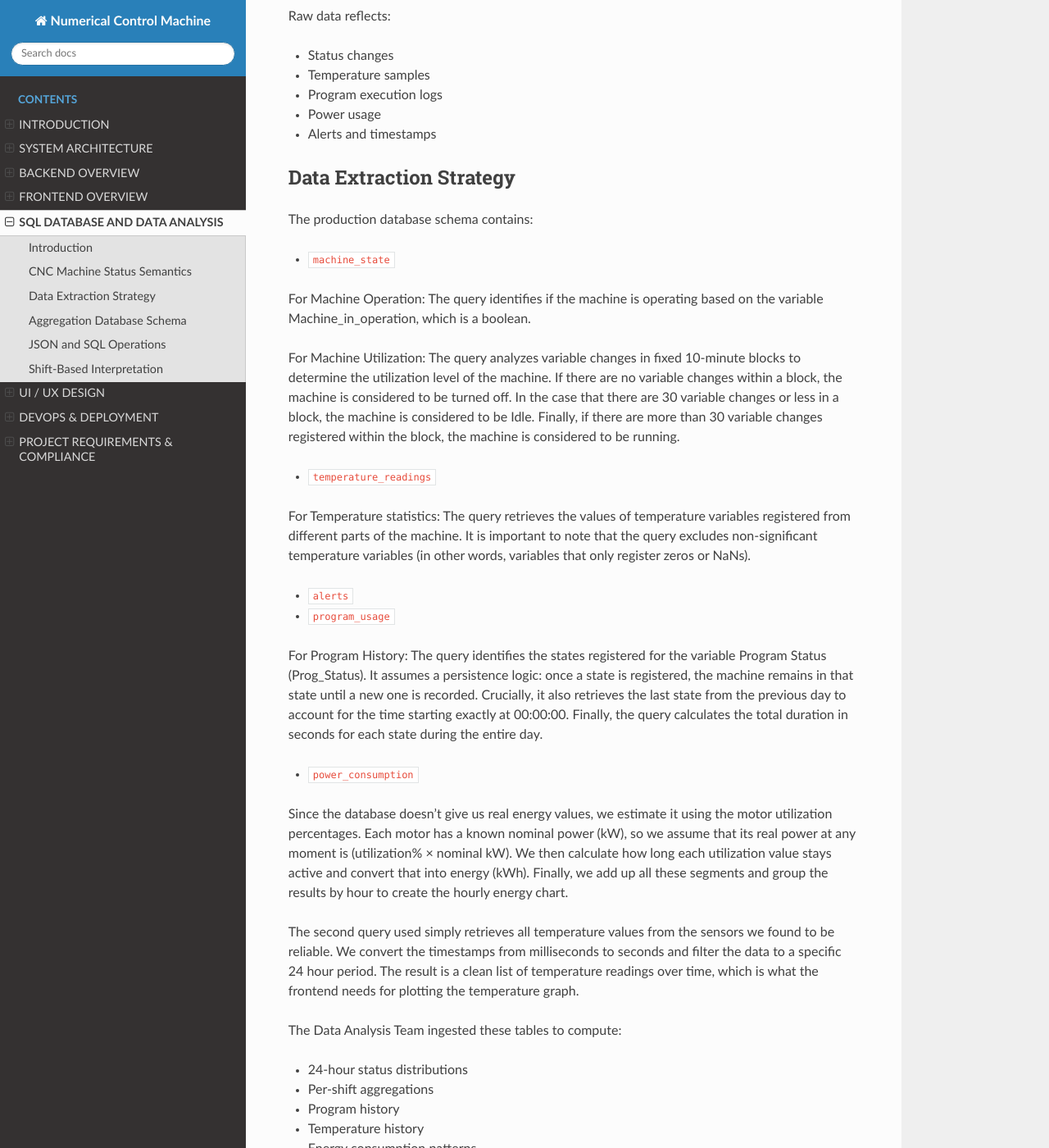
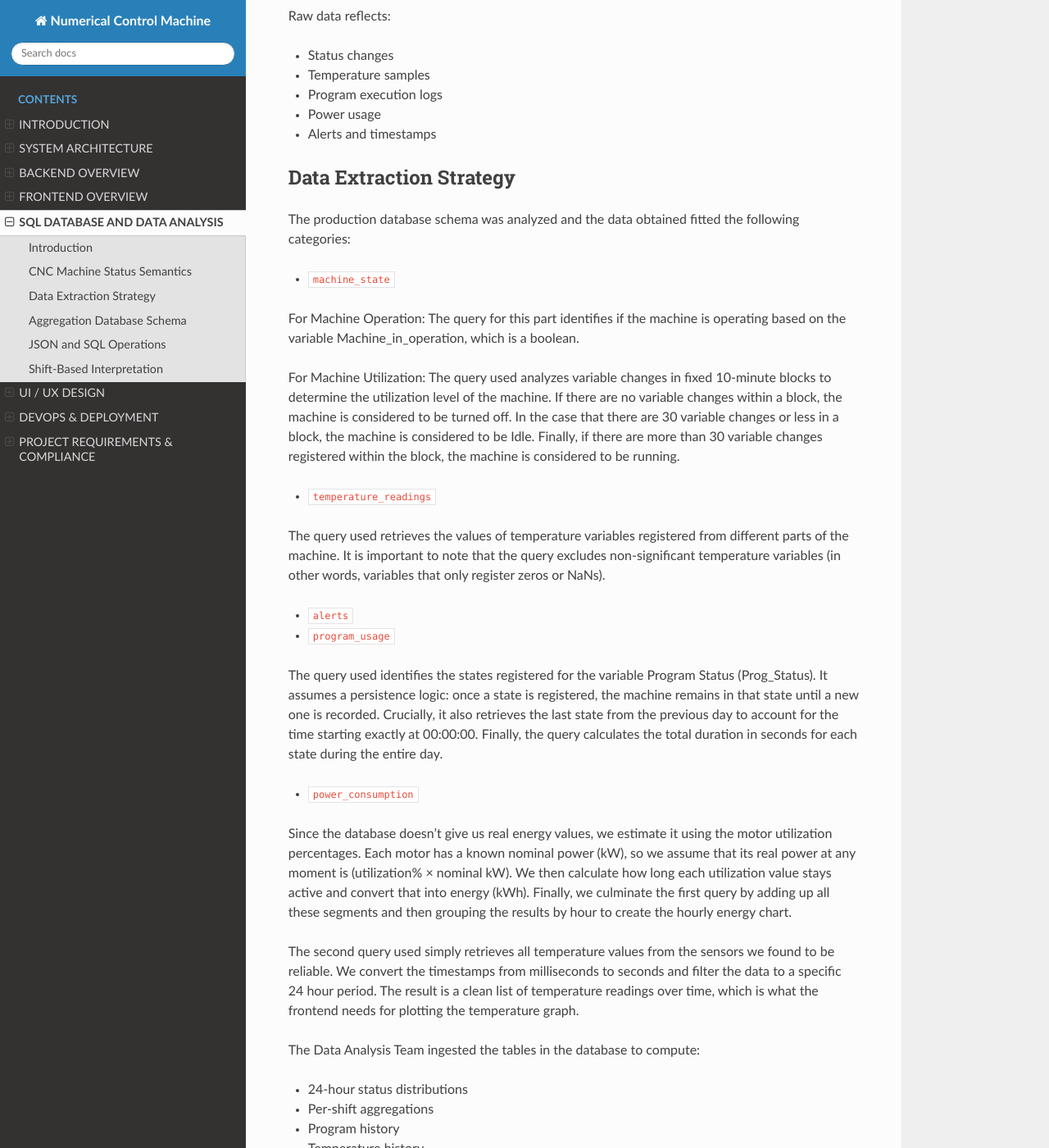
Before and after one commit to TBDA-Classes/2025G2, a Sphinx documentation site: the page built from docs/sphinx_documentation/source/db_sql.rst, in a window 1280 px wide and 1400 px high, scrolled down 624 px. Shown: the whole window at 82% size. Built offline with Sphinx 7.4.7 and the Read the Docs theme 3.1.0, drawn with Linux system fonts in a browser that asks for light colours.

Commit message:
Update db_sql.rst

```diff
--- a/docs/sphinx_documentation/source/db_sql.rst
+++ b/docs/sphinx_documentation/source/db_sql.rst
@@ -36,30 +36,30 @@
 
 Data Extraction Strategy
 ------------------------
-The production database schema contains:
+The production database schema was analyzed and the data obtained fitted the following categories:
 
 * ``machine_state``
-For Machine Operation: The query identifies if the machine is operating based on the variable Machine_in_operation, which is a boolean.
+For Machine Operation: The query for this part identifies if the machine is operating based on the variable Machine_in_operation, which is a boolean.
 
-For Machine Utilization: The query analyzes variable changes in fixed 10-minute blocks to determine the utilization level of the machine. If there are no variable changes within a block, the machine is considered to be turned off. In the case that there are 30 variable changes or less in a block, the machine is considered to be Idle. Finally, if there are more than 30 variable changes registered within the block, the machine is considered to be running.
+For Machine Utilization: The query used analyzes variable changes in fixed 10-minute blocks to determine the utilization level of the machine. If there are no variable changes within a block, the machine is considered to be turned off. In the case that there are 30 variable changes or less in a block, the machine is considered to be Idle. Finally, if there are more than 30 variable changes registered within the block, the machine is considered to be running.
 
 * ``temperature_readings``
-For Temperature statistics: The query retrieves the values of temperature variables registered from different parts of the machine. It is important to note that the query excludes non-significant temperature variables (in other words, variables that only register zeros or NaNs).
+The query used retrieves the values of temperature variables registered from different parts of the machine. It is important to note that the query excludes non-significant temperature variables (in other words, variables that only register zeros or NaNs).
 
 * ``alerts``
 
 
 * ``program_usage``
-For Program History: The query identifies the states registered for the variable Program Status (Prog_Status). It assumes a persistence logic: once a state is registered, the machine remains in that state until a new one is recorded. Crucially, it also retrieves the last state from the previous day to account for the time starting exactly at 00:00:00. Finally, the query calculates the total duration in seconds for each state during the entire day.
+The query used identifies the states registered for the variable Program Status (Prog_Status). It assumes a persistence logic: once a state is registered, the machine remains in that state until a new one is recorded. Crucially, it also retrieves the last state from the previous day to account for the time starting exactly at 00:00:00. Finally, the query calculates the total duration in seconds for each state during the entire day.
 
 * ``power_consumption``
 Since the database doesn’t give us real energy values, we estimate it using the motor utilization percentages. Each motor has a known nominal power (kW), so we assume that its real power at any moment is (utilization% × nominal kW).
-We then calculate how long each utilization value stays active and convert that into energy (kWh). Finally, we add up all these segments and group the results by hour to create the hourly energy chart.
+We then calculate how long each utilization value stays active and convert that into energy (kWh). Finally, we culminate the first query by adding up all these segments and then grouping the results by hour to create the hourly energy chart.
 
 The second query used simply retrieves all temperature values from the sensors we found to be reliable. We convert the timestamps from milliseconds to seconds and filter the data to a specific 24 hour period. The result is a clean list of temperature readings over time, which is what the frontend needs for plotting the temperature graph.
 
 
-The Data Analysis Team ingested these tables to compute:
+The Data Analysis Team ingested the tables in the database to compute:
 
 * 24-hour status distributions
 * Per-shift aggregations
```
